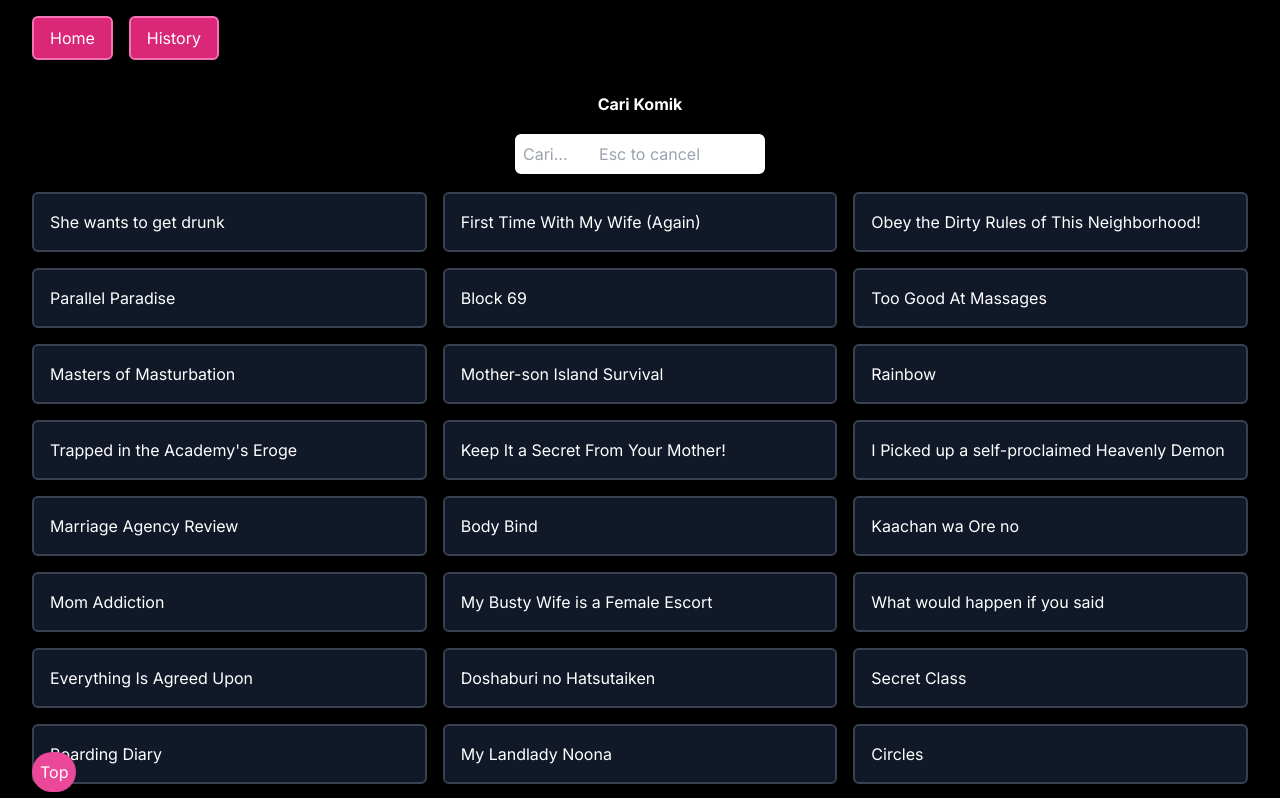
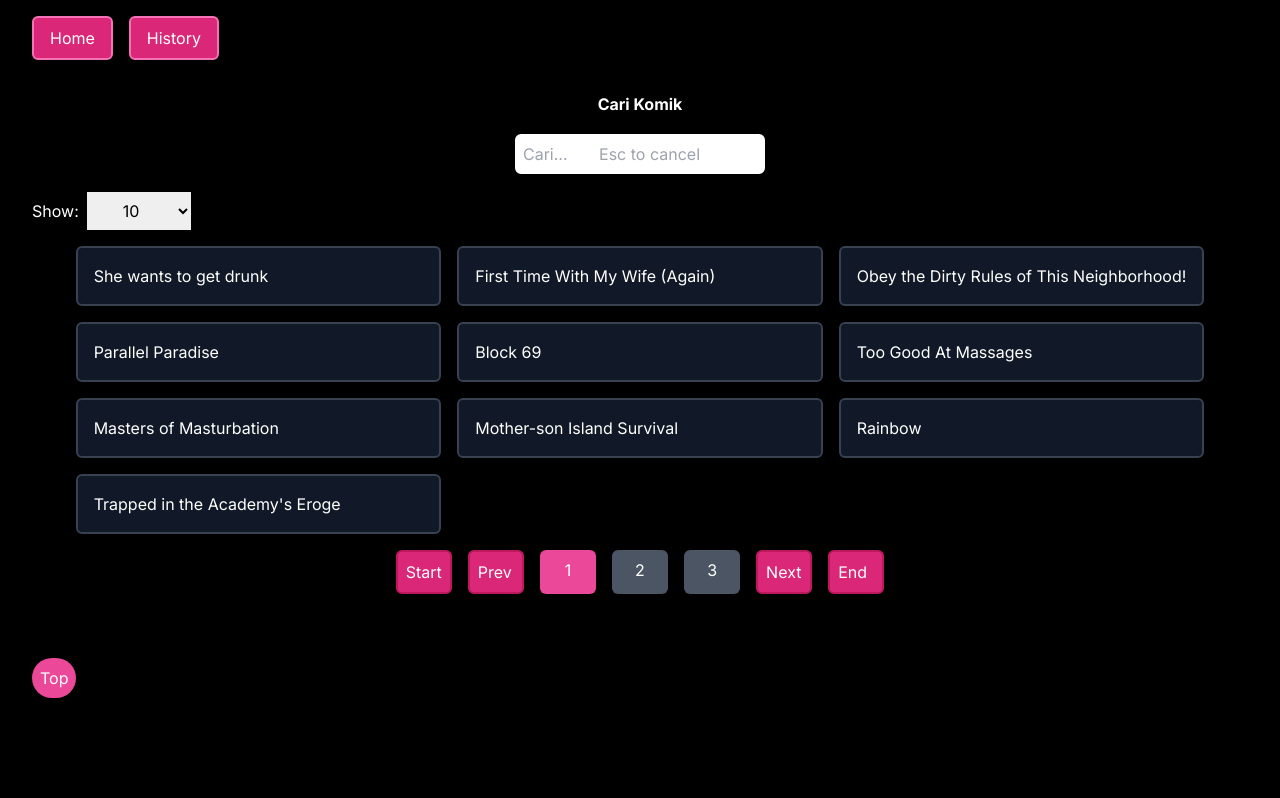
Before and after one commit to vercornex/mekomik, a Next.js app: page /comic in a window 1280 px wide. Shown: the top 798 px of the page. Built offline with nearby package versions, Linux system fonts and the light colour scheme.

Commit message:
fix bugs when move between chapter, add feat pagination

```diff
--- a/app/comic/baca/[title]/[ch]/page.tsx
+++ b/app/comic/baca/[title]/[ch]/page.tsx
@@ -13,7 +13,7 @@ export default async function chapter({ params }: any) {
     .replace(regexPunctuationExceptCommaAndHyphen, "")
     .replaceAll(" ", "-");
   const currChapter = parseInt(ch.toString().split("-")[1]);
-  // console.log(converted);
+  console.log(`Current: ${currChapter}`);
 
   return (
     <div className="flex flex-col justify-center px-1 py-8 sm:p-8 gap-8">
@@ -28,8 +28,8 @@ export default async function chapter({ params }: any) {
       </Link>
       <ReaderComp title={converted} chapter={ch} />
       <div className="btn-wrapper flex gap-4 justify-center p-8">
-        <GoButton chapter={currChapter} type={"prev"} />
-        <GoButton chapter={currChapter} type={"next"} />
+        <GoButton chapter={currChapter - 1} type={"prev"} />
+        <GoButton chapter={currChapter + 1} type={"next"} />
       </div>
     </div>
   );
--- a/app/comic/page.tsx
+++ b/app/comic/page.tsx
@@ -1,60 +1,11 @@
-"use client";
+import ListKomik from "@/components/ListKomik";
+import SearchKomik from "@/components/SearchKomik";
 
-import CustomInput from "@/components/CustomInput";
-import { komik } from "@/constants";
-import Link from "next/link";
-import { useState } from "react";
 export default function Home() {
-  const [input, setInput] = useState("");
-  const [find, setFind] = useState<any>(null);
-  const searchComic = (e: any) => {
-    if (e.key === "Enter" && input !== "") {
-      const found = komik.filter((data) =>
-        data.title.toLowerCase().includes(input.toLowerCase())
-      );
-      // alert(`submitted ${found}`);
-      setFind(found!);
-      setInput("");
-    } else if ((e.key === "Enter" || e.key === "Escape") && input === "") {
-      setFind(null);
-    } else if (e.key === "Escape") {
-      setFind(null);
-      setInput("");
-    }
-    console.log(e.key);
-  };
   return (
     <main className="flex flex-col justify-center items-center gap-4 p-8">
-      <h1 className="font-bold">Cari Komik</h1>
-      <CustomInput
-        type="text"
-        value={input}
-        onChange={(e) => setInput(e.target.value)}
-        placeholder="Cari...       Esc to cancel"
-        handleKeyDown={searchComic}
-      />
-      {find &&
-        find.map((dta: any, i: number) => (
-          <Link
-            key={i}
-            className="text-white p-4 bg-gray-900 border-2 border-gray-700 rounded-md cursor-pointer"
-            href={`/comic/baca/${dta.title}`}
-          >
-            {dta.title}
-          </Link>
-        ))}
-      <div className="grid grid-cols-1 sm:grid-cols-3 gap-4">
-        {komik.length > 0 &&
-          komik.map((data, i) => (
-            <Link
-              key={i}
-              className="text-white p-4 bg-gray-900 border-2 border-gray-700 rounded-md cursor-pointer"
-              href={`/comic/baca/${data.title}`}
-            >
-              {data.title}
-            </Link>
-          ))}
-      </div>
+      <SearchKomik />
+      <ListKomik />
     </main>
   );
 }
--- a/app/globals.css
+++ b/app/globals.css
@@ -31,7 +31,11 @@ body {
 }
 
 .btn-primary {
-  @apply text-white px-4 py-2 bg-pink-600 border-2 border-pink-700 rounded-md cursor-pointer capitalize disabled:bg-pink-300 disabled:text-black;
+  @apply text-white px-4 py-2 bg-pink-600 border-2 border-pink-700 rounded-md cursor-pointer capitalize disabled:bg-pink-300 disabled:text-black disabled:cursor-not-allowed;
+}
+
+.btn-pager {
+  @apply text-white p-2 bg-pink-600 border-2 border-pink-700 rounded-md cursor-pointer capitalize disabled:bg-pink-300 disabled:text-black disabled:cursor-not-allowed;
 }
 
 .btn-home {
--- a/components/CustomImage.tsx
+++ b/components/CustomImage.tsx
@@ -4,12 +4,20 @@ import React, { useState } from "react";
 
 export default function CustomImage({ img }: any) {
   const [image, setImage] = useState(img);
-  const [errMessage, setErrMessage] = useState(false);
+  const [imageAlreadyChanged, setImageAlreadyChanged] = useState(false);
+  const [hideImage, setHideImage] = useState(false);
   const handleImageNotFound = () => {
+    if (imageAlreadyChanged) {
+      setHideImage(true);
+    } else {
       const image404 = img.toString().replace("wp-content", "uploads");
       setImage(image404);
+      setImageAlreadyChanged(true);
+    }
   };
   return (
+    <>
+      {!hideImage && (
         <Image
           src={image}
           alt="img"
@@ -17,5 +25,7 @@ export default function CustomImage({ img }: any) {
           height={600}
           onError={handleImageNotFound}
         />
+      )}
+    </>
   );
 }
--- a/components/FloatingButton.tsx
+++ b/components/FloatingButton.tsx
@@ -6,7 +6,7 @@ export default function FloatingButton() {
   };
   return (
     <button
-      className="sticky right-0 bottom-2 m-8 bg-pink-500 p-2 rounded-full"
+      className="sticky right-0 bottom-2 m-2 sm:m-8 bg-pink-500 p-2 rounded-full"
       onClick={backToTop}
     >
       Top
--- a/components/GoButton.tsx
+++ b/components/GoButton.tsx
@@ -12,20 +12,15 @@ export default function GoButton({
   // use router push to next chapter
   const router = useRouter();
   const pathName = usePathname();
-  const goChapter = (chapter: number) => {
-    chapter = type === "next" ? chapter + 1 : chapter - 1;
-    const go = pathName.replace(
-      pathName.charAt(pathName.length - 1),
-      chapter.toString()
-    );
-    router.push(go);
-  };
-  const disable = type === "prev" && chapter - 1 < 1;
+  const newUrl = pathName.split("-")[0];
+  const go = `${newUrl}-${chapter}`;
+
+  const disable = chapter < 1 && type === "prev";
   return (
     <button
       disabled={disable}
       className={`btn-primary`}
-      onClick={() => goChapter(chapter)}
+      onClick={() => router.push(go)}
     >
       {type}
     </button>
--- /dev/null
+++ b/components/ListKomik.tsx
@@ -0,0 +1,63 @@
+"use client";
+import { komik } from "@/constants";
+import Link from "next/link";
+import { usePathname, useSearchParams } from "next/navigation";
+import Pagination from "./Pagination";
+import { useEffect, useState } from "react";
+
+export default function ListKomik() {
+  const searchParam = useSearchParams();
+  const url = usePathname();
+  const [limit, setLimit] = useState(10);
+  const [datas, setDatas] = useState<any>([]);
+  // const limit = searchParam.get("limit")
+  //   ? parseInt(searchParam.get("limit")!)
+  //   : 10;
+  //   const limit = 10;
+  //   const datas = komik.slice(limit * (page - 1), limit * page);
+  const page = searchParam.get("page") ? parseInt(searchParam.get("page")!) : 1;
+  useEffect(() => {
+    setDatas(komik.slice(limit * (page - 1), limit * page));
+  }, [limit]);
+
+  return (
+    <>
+      <div className="flex self-start items-center gap-2">
+        <label htmlFor="show" className="text-white">
+          Show:
+        </label>
+        <select
+          name="show"
+          id="show"
+          className="text-black px-8 py-2"
+          onChange={(e) => setLimit(parseInt(e.target.value))}
+        >
+          <option selected value="10">
+            10
+          </option>
+          <option value="20">20</option>
+          <option value="50">50</option>
+          <option value="80">80</option>
+        </select>
+      </div>
+      <div className="grid grid-cols-1 sm:grid-cols-3 gap-4">
+        {datas.length > 0 &&
+          datas.map((data: any, i: number) => (
+            <Link
+              key={i}
+              className="text-white p-4 bg-gray-900 border-2 border-gray-700 rounded-md cursor-pointer"
+              href={`/comic/baca/${data.title}`}
+            >
+              {data.title}
+            </Link>
+          ))}
+      </div>
+      <Pagination
+        url={url}
+        size={komik.length}
+        currentPage={page}
+        limit={limit}
+      />
+    </>
+  );
+}
--- /dev/null
+++ b/components/Pagination.tsx
@@ -0,0 +1,67 @@
+import Link from "next/link";
+import React from "react";
+
+export default function Pagination({
+  size,
+  currentPage,
+  limit,
+  url,
+}: {
+  size: number;
+  currentPage: number;
+  limit: number;
+  url: string;
+}) {
+  const pages = Math.ceil(size / limit);
+  const page = currentPage === 1 ? currentPage + 2 : currentPage + 1;
+  const links: number[] = [];
+  const createPager = () => {
+    for (let index = 0; index < pages; index++) {
+      links.push(index);
+    }
+  };
+  createPager();
+  //   console.log(pages);
+  return (
+    <>
+      <div className="pagination grid grid-cols-7 gap-4">
+        <Link href={`${url}?page=${1}&limit=${limit}`} className={`btn-pager`}>
+          start
+        </Link>
+        <Link
+          href={`${url}?page=${currentPage - 1}&limit=${limit}`}
+          className={`btn-pager`}
+        >
+          prev
+        </Link>
+        {links.map(
+          (link, i) =>
+            i < page &&
+            i >= currentPage - 2 && (
+              <Link
+                key={i}
+                href={`${url}?page=${i + 1}&limit=${limit}`}
+                className={`${
+                  i + 1 === currentPage ? "bg-pink-500" : "bg-gray-600"
+                } text-center text-white px-3 py-2 rounded-md`}
+              >
+                {i + 1}
+              </Link>
+            )
+        )}
+        <Link
+          href={`${url}?page=${currentPage + 1}&limit=${limit}`}
+          className={`btn-pager`}
+        >
+          next
+        </Link>
+        <Link
+          href={`${url}?page=${pages}&limit=${limit}`}
+          className={`btn-pager`}
+        >
+          end
+        </Link>
+      </div>
+    </>
+  );
+}
--- a/components/ReaderComp.tsx
+++ b/components/ReaderComp.tsx
@@ -25,7 +25,7 @@ export default function ReaderComp({
   };
 
   return (
-    <div className="reader min-h-screen flex flex-col items-center w-full">
+    <div className="reader min-h-screen h-fit flex flex-col items-center w-full">
       {images &&
         images?.map((item: string, i: any) => (
           <CustomImage key={i} img={item} />
--- /dev/null
+++ b/components/SearchKomik.tsx
@@ -0,0 +1,47 @@
+"use client";
+import React, { useState } from "react";
+import CustomInput from "./CustomInput";
+import { komik } from "@/constants";
+import Link from "next/link";
+
+export default function SearchKomik() {
+  const [input, setInput] = useState("");
+  const [find, setFind] = useState<any>(null);
+  const searchComic = (e: any) => {
+    if (e.key === "Enter" && input !== "") {
+      const found = komik.filter((data: { title: string }) =>
+        data.title.toLowerCase().includes(input.toLowerCase())
+      );
+      // alert(`submitted ${found}`);
+      setFind(found!);
+      setInput("");
+    } else if ((e.key === "Enter" || e.key === "Escape") && input === "") {
+      setFind(null);
+    } else if (e.key === "Escape") {
+      setFind(null);
+      setInput("");
+    }
+  };
+  return (
+    <>
+      <h1 className="font-bold">Cari Komik</h1>
+      <CustomInput
+        type="text"
+        value={input}
+        onChange={(e) => setInput(e.target.value)}
+        placeholder="Cari...       Esc to cancel"
+        handleKeyDown={searchComic}
+      />
+      {find &&
+        find.map((dta: any, i: number) => (
+          <Link
+            key={i}
+            className="text-white p-4 bg-gray-900 border-2 border-gray-700 rounded-md cursor-pointer"
+            href={`/comic/baca/${dta.title}`}
+          >
+            {dta.title}
+          </Link>
+        ))}
+    </>
+  );
+}
--- a/utils/help.ts
+++ b/utils/help.ts
@@ -1,6 +1,6 @@
 export const getImagesChapter = async (title: string, chapter: string) => {
   const images: string[] = [];
-  for (let index = 1; index <= 26; index++) {
+  for (let index = 1; index <= 200; index++) {
     const url = `https://cdn.manhwaland.cfd/wp-content/manga-images/${title[0]}/${title}/${chapter}/${index}.jpg`;
     images.push(url);
   }
```
Lines whose indentation alone changed are shown as unchanged.
